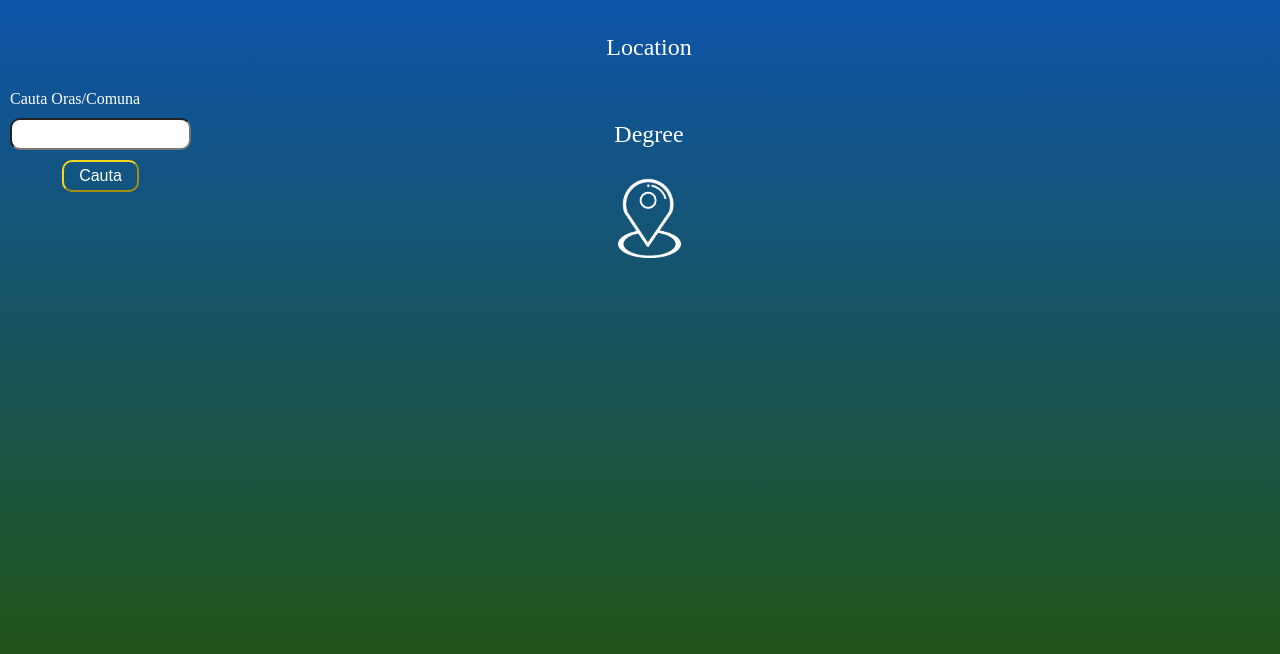
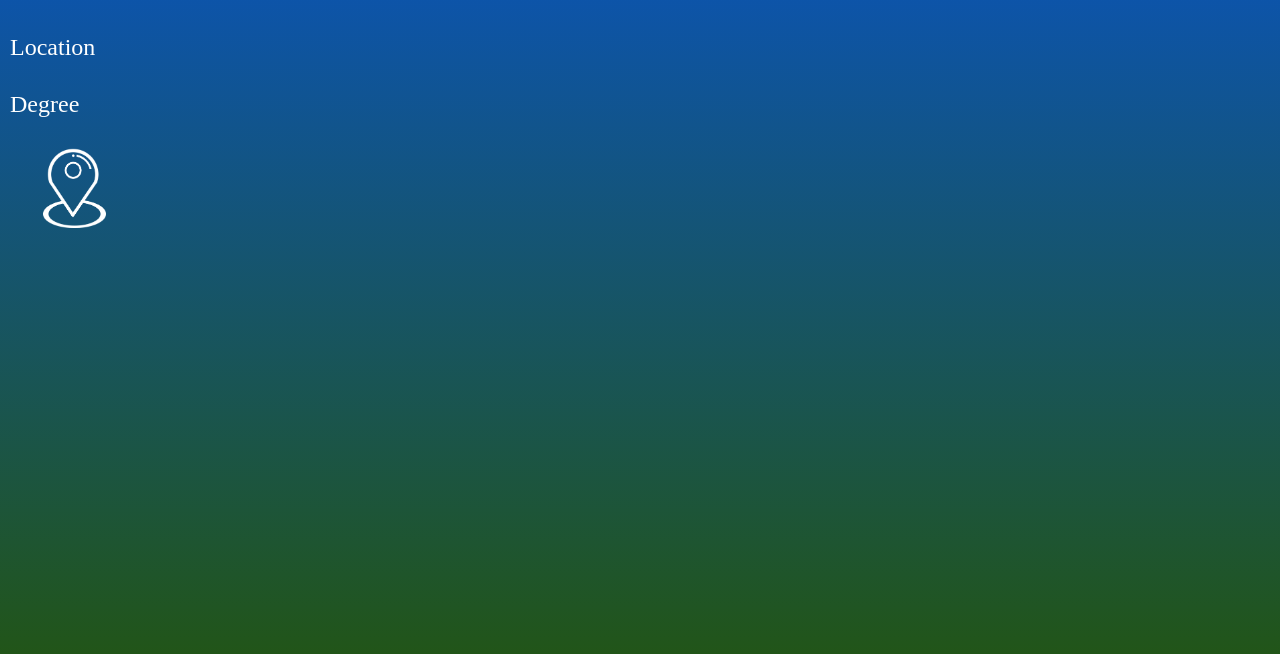
Before and after one commit to TaviRDV/vremeateleorman.github.io, a plain HTML site: page index.html in a window 1280 px wide. Shown: the part 130-784 px from the top of the page. Drawn offline with Linux system fonts and the light colour scheme.

Commit message:
Update index.html

```diff
--- a/index.html
+++ b/index.html
@@ -25,12 +25,7 @@
         <!---->
         <!---->
         <div id="form-holder">
-            <label for="inputLocation">Cauta Oras/Comuna</label>
-            <form>
-            <div id="input-holder">
-                <input id='inputLocation' name='inputLocation' type="search">
-            </div>
-            <button id="submit" type="submit">Cauta</button>
+            <label for="inputLocataCauta</button>
             </form>
         </div>
         <!---->
```
